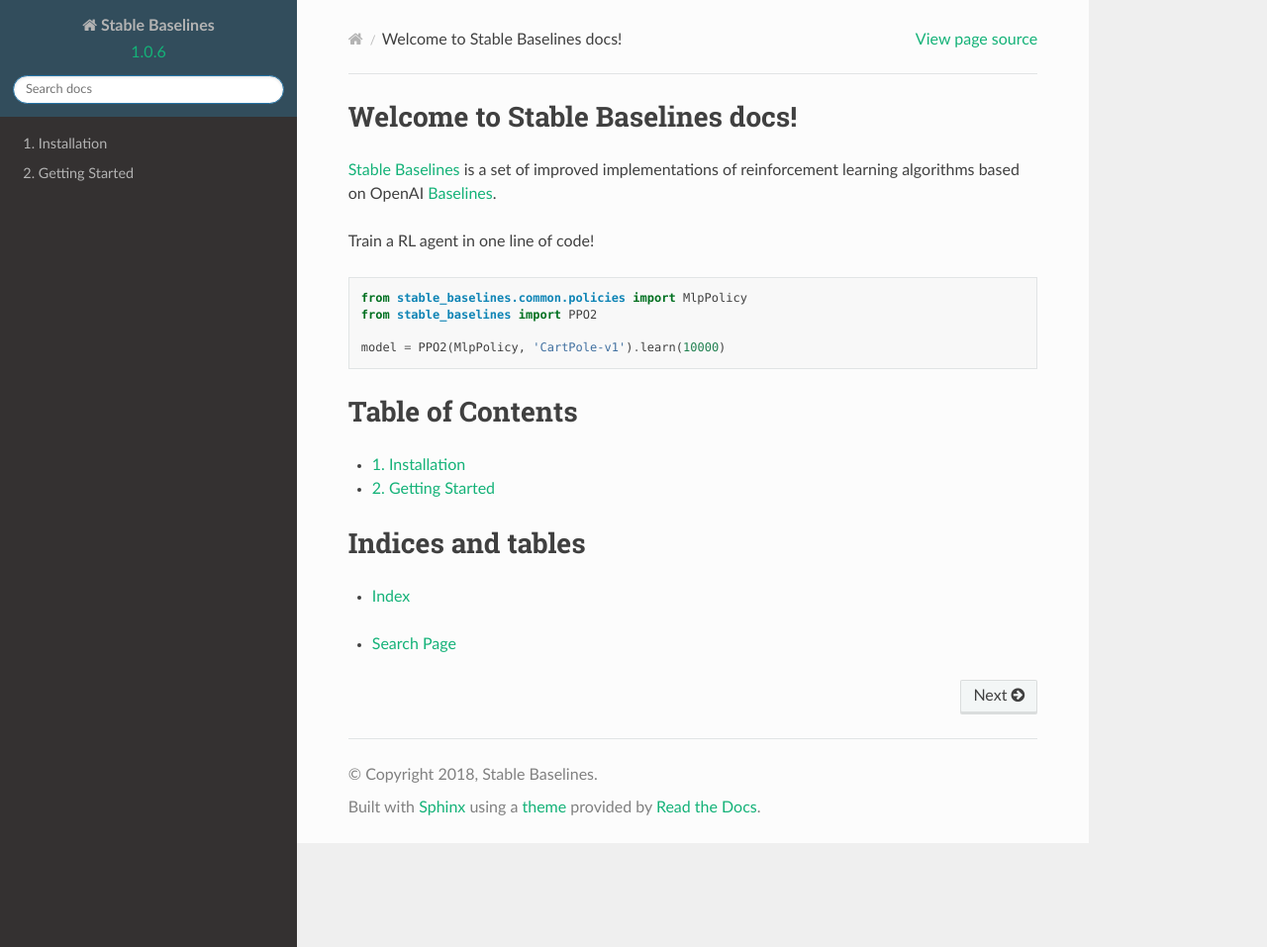
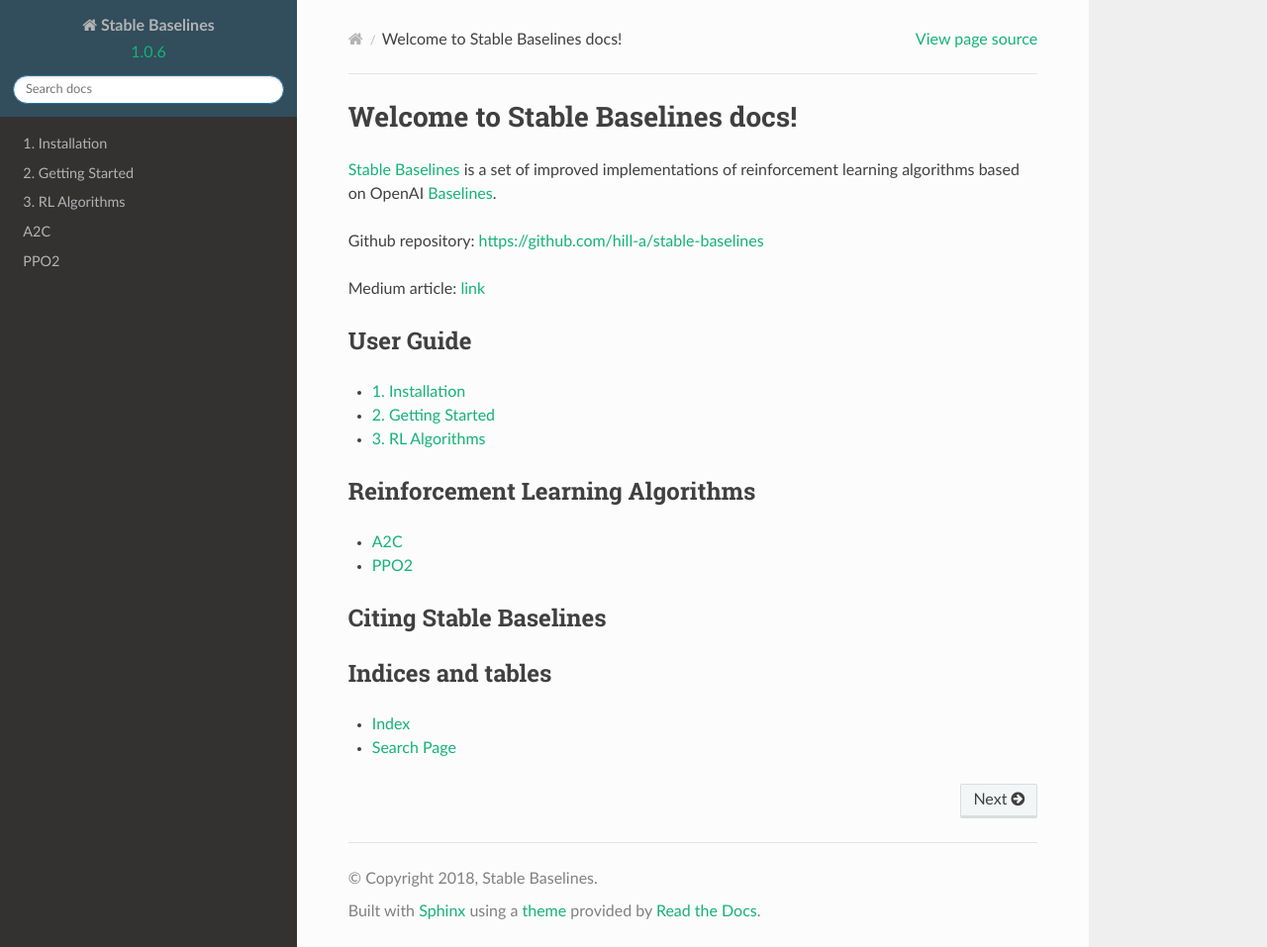
Before and after one commit to openai/baselines, a Sphinx documentation site: the page built from docs/index.rst, in a window 1280 px wide and 957 px high. Shown: the whole window at 99% size. Built offline with Sphinx 7.4.7 and the Read the Docs theme 2.0.0, drawn with Linux system fonts in a browser that asks for light colours.

Commit message:
[ci skip] Update documentation Starting module doc

```diff
--- a/docs/conf.py
+++ b/docs/conf.py
@@ -45,6 +45,8 @@
 # extensions coming with Sphinx (named 'sphinx.ext.*') or your custom
 # ones.
 extensions = [
+    'sphinx.ext.autodoc',
+    'sphinx.ext.autosummary',
     'sphinx.ext.mathjax',
     'sphinx.ext.ifconfig',
     'sphinx.ext.viewcode',
--- a/docs/index.rst
+++ b/docs/index.rst
@@ -9,30 +9,39 @@
 `Stable Baselines <https://github.com/hill-a/stable-baselines>`_ is a set of improved implementations
 of reinforcement learning algorithms based on OpenAI `Baselines <https://github.com/openai/baselines>`_.
 
+Github repository: https://github.com/hill-a/stable-baselines
 
-Train a RL agent in one line of code!
+Medium article: `link <https://medium.com/@araffin/stable-baselines-a-fork-of-openai-baselines-reinforcement-learning-made-easy-df87c4b2fc82>`_
 
-.. code-block:: python
+.. Example of internal link: :ref:`ppo2`
 
-  from stable_baselines.common.policies import MlpPolicy
-  from stable_baselines import PPO2
-
-  model = PPO2(MlpPolicy, 'CartPole-v1').learn(10000)
-
-Table of Contents
-=================
+User Guide
+------------
 .. toctree::
    :maxdepth: 2
    :numbered:
 
-   install
-   quickstart
+   guide/install
+   guide/quickstart
+   guide/algos
 
+Reinforcement Learning Algorithms
+-----------------------------------
+.. toctree::
+  :maxdepth: 1
+
+  modules/a2c
+  modules/ppo2
+
+
+Citing Stable Baselines
+-----------------------
 
 
 Indices and tables
-==================
+-------------------
 
 * :ref:`genindex`
+* :ref:`search`
+
 .. * :ref:`modindex`
-* :ref:`search`
```
Also changed, not shown: docs/guide/algos.rst (added, +43 -0 lines), docs/modules/a2c.rst (added, +74 -0 lines), docs/modules/ppo2.rst (added, +88 -0 lines), docs/guide/install.rst (renamed from docs/install.rst), docs/guide/quickstart.rst (renamed from docs/quickstart.rst), stable_baselines/a2c/README.md.
